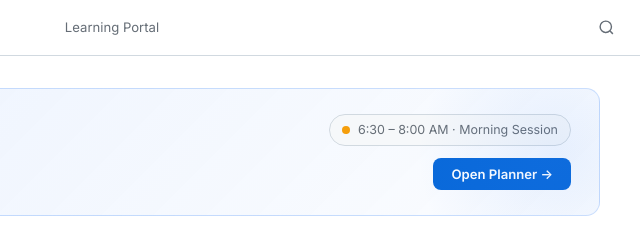
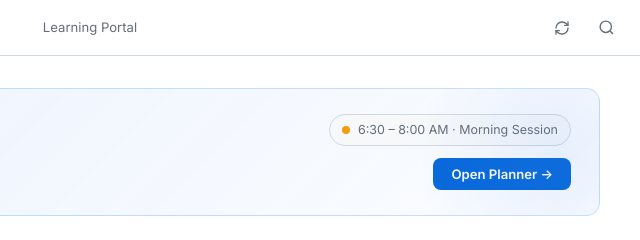
Before and after one commit to techBikashRepo/LearningApp, a plain HTML site: page index.html in a window 1280 px wide. Shown: the top 240 px of the page, 640-1280 px from the left. Drawn offline with nearby package versions, Linux system fonts and the light colour scheme.

Commit message:
feat: Add hard refresh button with spinning animation on click

```diff
--- a/app.js
+++ b/app.js
@@ -699,6 +699,13 @@ function _wireUI() {
     $("primary-nav-overlay")?.classList.remove("open");
   });
 
+  // Hard refresh button
+  $("hard-refresh-btn")?.addEventListener("click", () => {
+    const btn = $("hard-refresh-btn");
+    btn?.classList.add("spinning");
+    setTimeout(() => window.location.reload(true), 400);
+  });
+
   // Today hero → open planner
   $("today-open-planner")?.addEventListener("click", () => Nav.show("planner"));
 
--- a/index.html
+++ b/index.html
@@ -270,6 +270,28 @@
           </nav>
         </div>
         <div class="header-right">
+          <button
+            id="hard-refresh-btn"
+            class="icon-btn"
+            aria-label="Hard refresh"
+            title="Hard Refresh (Ctrl+Shift+R)"
+          >
+            <svg
+              width="16"
+              height="16"
+              viewBox="0 0 24 24"
+              fill="none"
+              stroke="currentColor"
+              stroke-width="2"
+              stroke-linecap="round"
+              stroke-linejoin="round"
+            >
+              <path d="M3 12a9 9 0 0 1 9-9 9.75 9.75 0 0 1 6.74 2.74L21 8" />
+              <path d="M21 3v5h-5" />
+              <path d="M21 12a9 9 0 0 1-9 9 9.75 9.75 0 0 1-6.74-2.74L3 16" />
+              <path d="M3 21v-5h5" />
+            </svg>
+          </button>
           <button
             id="search-btn"
             class="icon-btn"
--- a/style.css
+++ b/style.css
@@ -340,6 +340,20 @@ body {
 .icon-btn:hover {
   background: var(--bg-hover);
   color: var(--text-primary);
+}
+
+/* Hard refresh button — spin on click */
+@keyframes spin-once {
+  from {
+    transform: rotate(0deg);
+  }
+  to {
+    transform: rotate(360deg);
+  }
+}
+#hard-refresh-btn:active svg,
+#hard-refresh-btn.spinning svg {
+  animation: spin-once 0.45s linear;
 }
 
 /* Hamburger */
```
